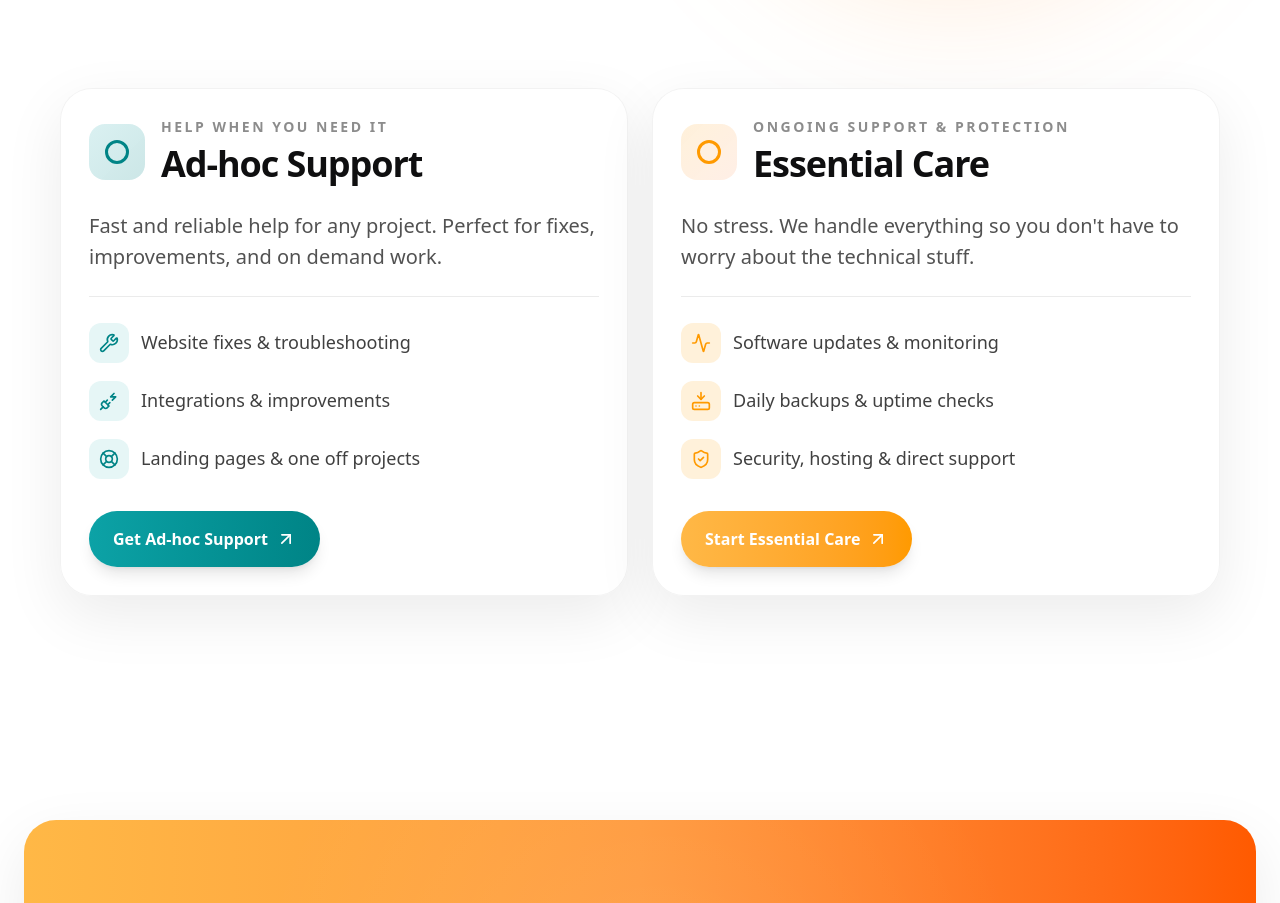
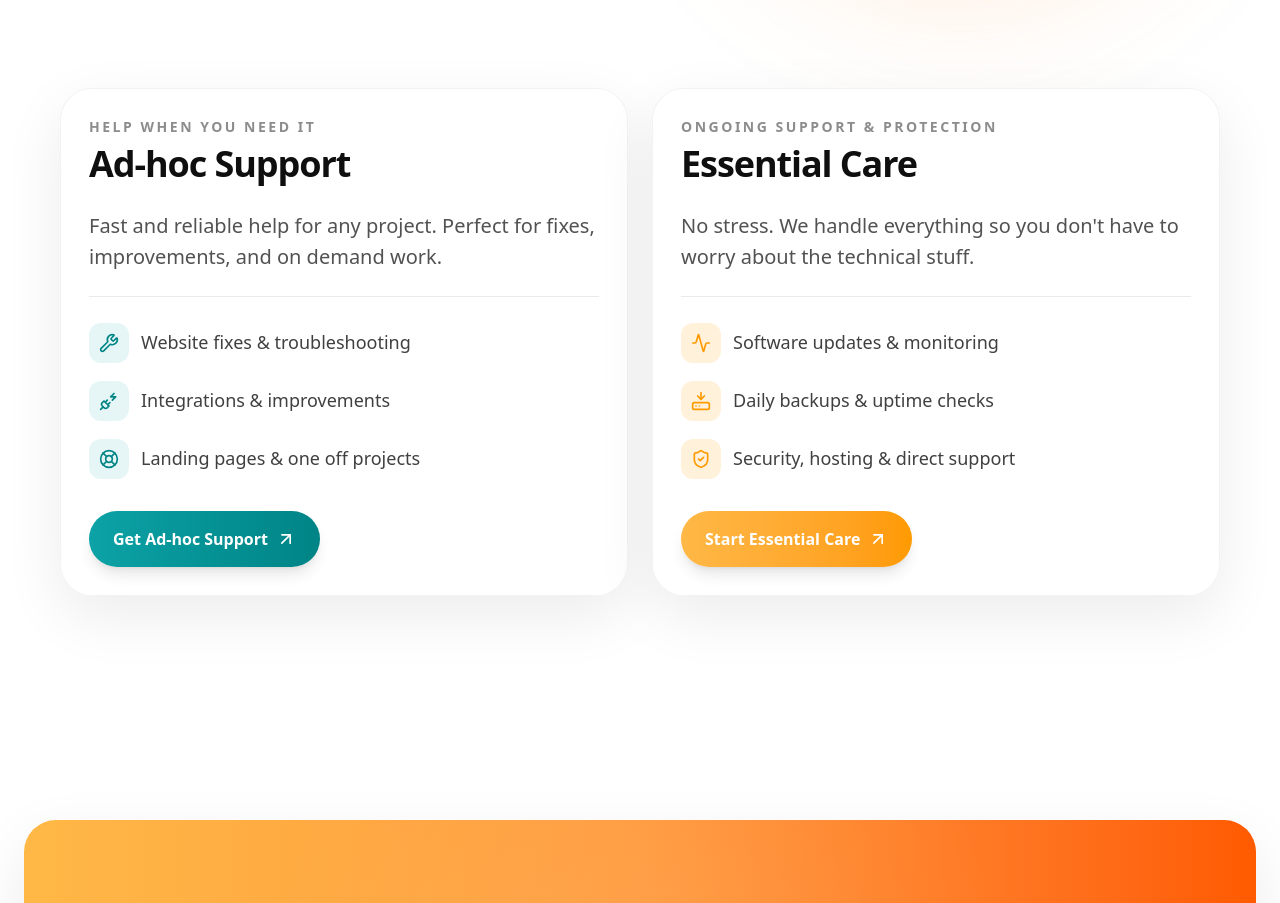
Before and after one commit to jono-au/applify, a Next.js app: page / in a window 1280 px wide. Shown: the part 4900-5803 px from the top of the page. Built offline with nearby package versions, Linux system fonts and the light colour scheme; grey boxes are pictures that could not be loaded.

Commit message:
remove silly icons

```diff
--- a/components/home/support/SupportCareCard.tsx
+++ b/components/home/support/SupportCareCard.tsx
@@ -37,20 +37,6 @@ export default function SupportCareCard({
     >
       <div className="flex h-full flex-col">
         <div className="mb-6 flex items-center gap-4">
-          <div
-            className={`flex h-14 w-14 shrink-0 items-center justify-center rounded-2xl ${
-              isTeal
-                ? "bg-gradient-to-br from-[#0ca2a6]/15 to-[#008486]/20 text-[#008486]"
-                : "bg-gradient-to-br from-[#ffb846]/20 to-[#ff5a00]/10 text-[#ff9a00]"
-            }`}
-          >
-            {isTeal ? (
-              <span className="inline-flex h-6 w-6 rounded-full border-[3px] border-current" />
-            ) : (
-              <span className="inline-flex h-6 w-6 rounded-xl border-[3px] border-current" />
-            )}
-          </div>
-
           <div>
             <p className="mb-1 text-sm font-semibold uppercase tracking-[0.18em] text-black/45">
               {eyebrow}
```
